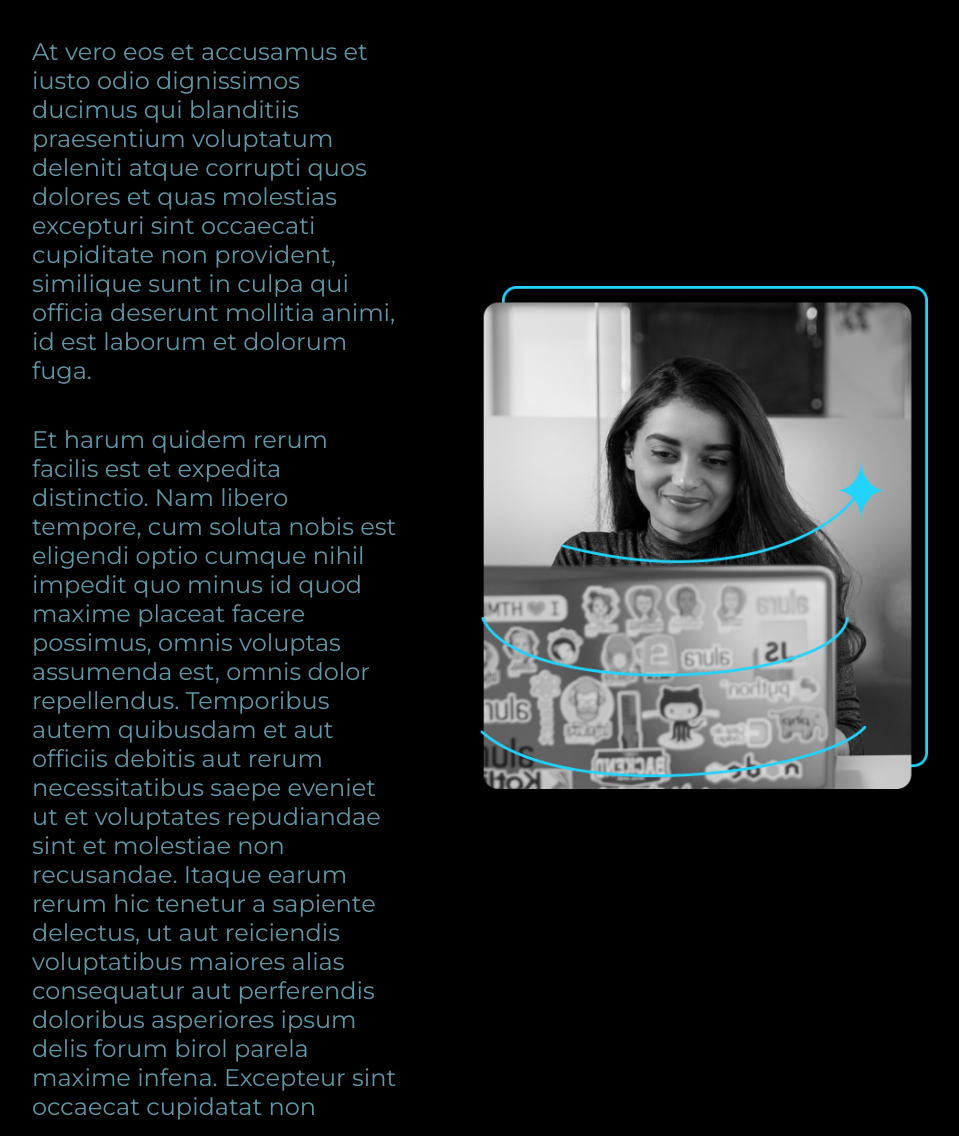
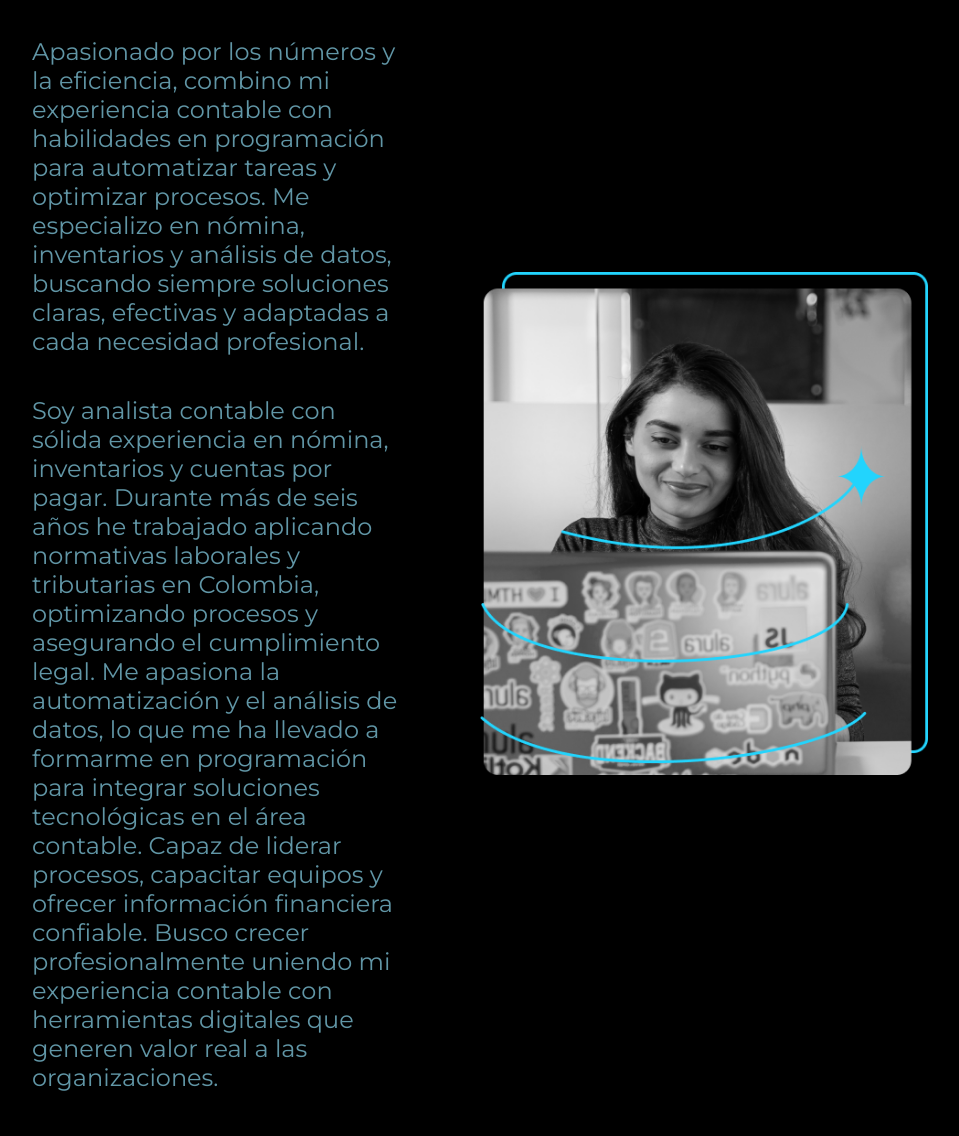
Before and after one commit to ysunst/Portafolio, a plain HTML site: page about.html in a window 1280 px wide. Shown: the part 164-1300 px from the top of the page, without its empty margins (160-1119 px from the left). Drawn offline with Linux system fonts and the light colour scheme.

Commit message:
Update about.html

```diff
--- a/about.html
+++ b/about.html
@@ -18,8 +18,8 @@
 
         <seccion class="Presentacion__contenido">
             <h1 class="Presentacion__contenido__titulo"> Sobre mí</h1>
-            <p class="Presentacion__contenido__texto">At vero eos et accusamus et iusto odio dignissimos ducimus qui blanditiis praesentium voluptatum deleniti atque corrupti quos dolores et quas molestias excepturi sint occaecati cupiditate non provident, similique sunt in culpa qui officia deserunt mollitia animi, id est laborum et dolorum fuga.</p>
-            <p class="Presentacion__contenido__texto">Et harum quidem rerum facilis est et expedita distinctio. Nam libero tempore, cum soluta nobis est eligendi optio cumque nihil impedit quo minus id quod maxime placeat facere possimus, omnis voluptas assumenda est, omnis dolor repellendus. Temporibus autem quibusdam et aut officiis debitis aut rerum necessitatibus saepe eveniet ut et voluptates repudiandae sint et molestiae non recusandae. Itaque earum rerum hic tenetur a sapiente delectus, ut aut reiciendis voluptatibus maiores alias consequatur aut perferendis doloribus asperiores ipsum delis forum birol parela maxime infena. Excepteur sint occaecat cupidatat non</p>
+            <p class="Presentacion__contenido__texto">Apasionado por los números y la eficiencia, combino mi experiencia contable con habilidades en programación para automatizar tareas y optimizar procesos. Me especializo en nómina, inventarios y análisis de datos, buscando siempre soluciones claras, efectivas y adaptadas a cada necesidad profesional.</p>
+            <p class="Presentacion__contenido__texto">Soy analista contable con sólida experiencia en nómina, inventarios y cuentas por pagar. Durante más de seis años he trabajado aplicando normativas laborales y tributarias en Colombia, optimizando procesos y asegurando el cumplimiento legal. Me apasiona la automatización y el análisis de datos, lo que me ha llevado a formarme en programación para integrar soluciones tecnológicas en el área contable. Capaz de liderar procesos, capacitar equipos y ofrecer información financiera confiable. Busco crecer profesionalmente uniendo mi experiencia contable con herramientas digitales que generen valor real a las organizaciones.</p>
 
 
         </seccion>
```
